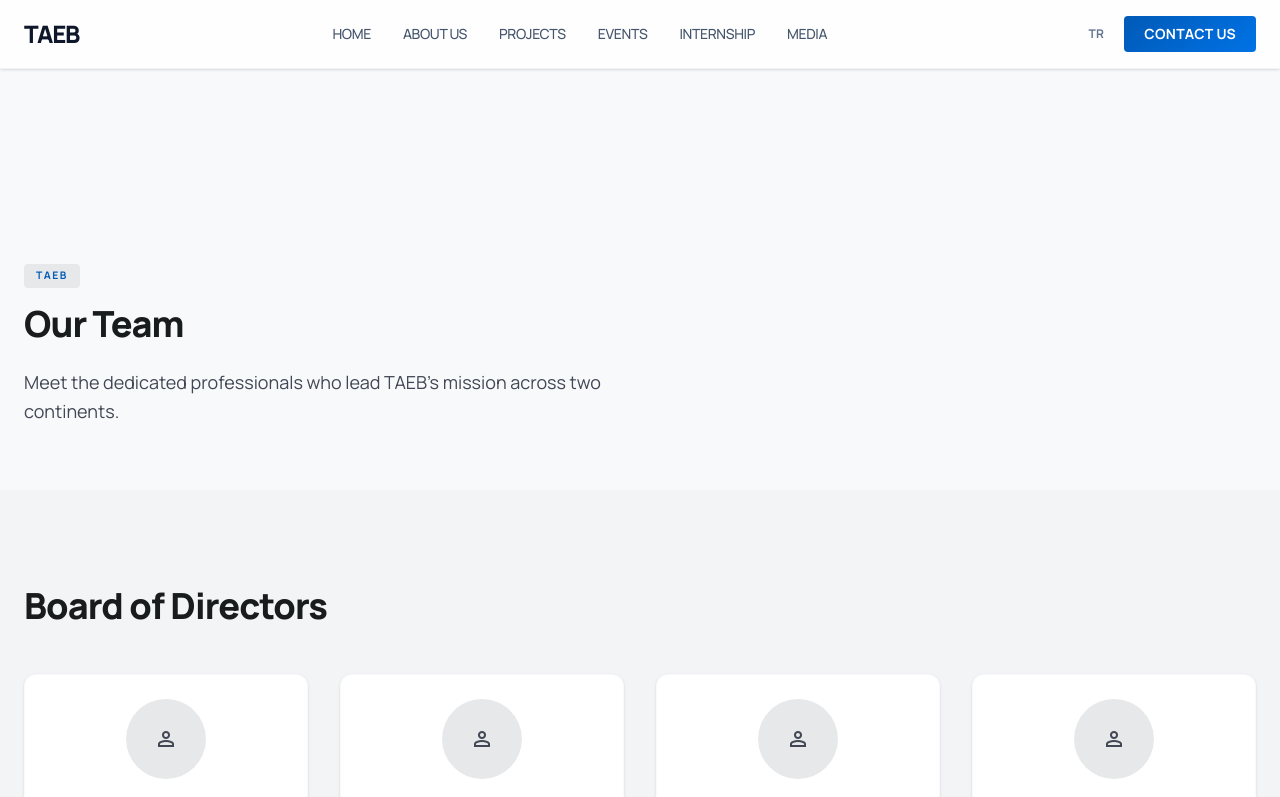
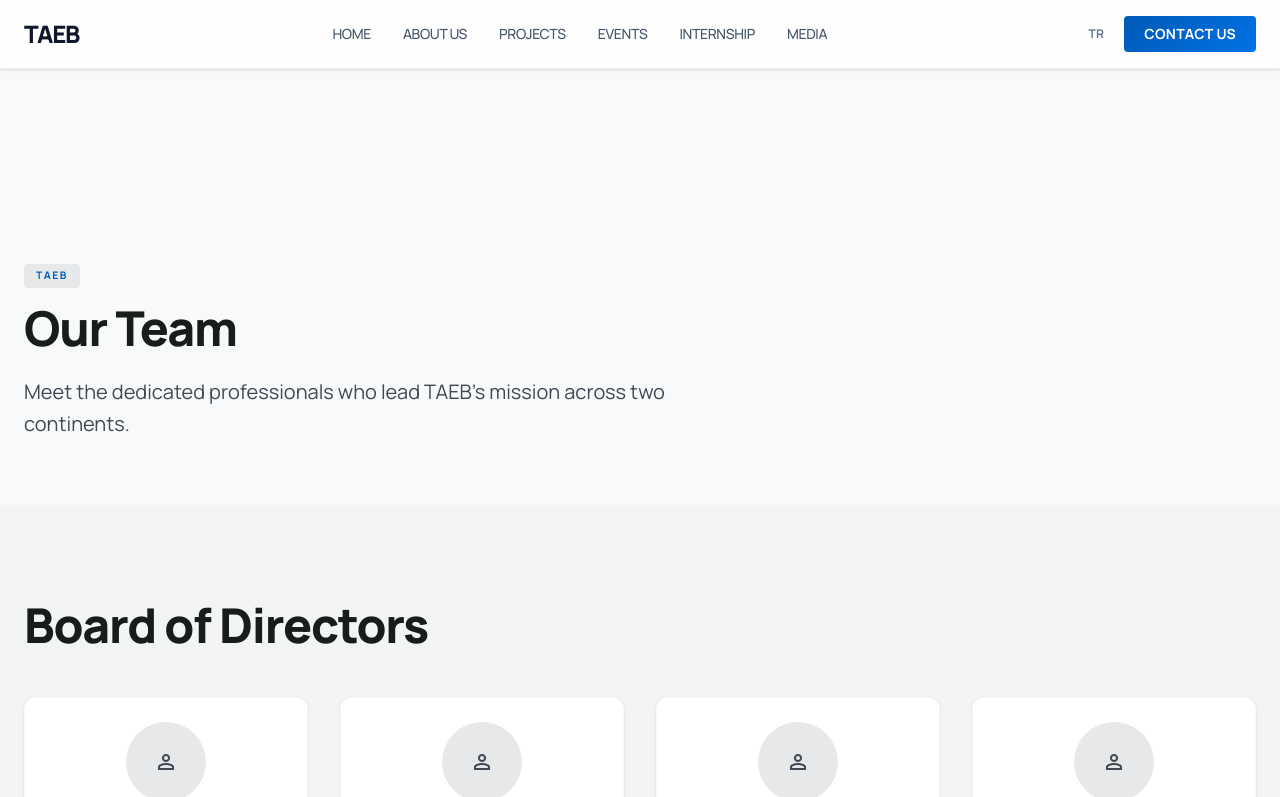
Before and after one commit to bulutmuf/taeb, a React (Vite) app: page /members in a window 1280 px wide. Shown: the top 797 px of the page. Built offline with nearby package versions, Linux system fonts and the light colour scheme.

Commit message:
style: fix redundant top padding across all pages and increase section title sizes

```diff
--- a/src/components/SectionHeading.tsx
+++ b/src/components/SectionHeading.tsx
@@ -40,11 +40,11 @@ export default function SectionHeading({
           {badge}
         </span>
       )}
-      <h2 className="text-3xl md:text-4xl font-extrabold tracking-tight text-on-surface mb-6">
+      <h2 className="text-4xl md:text-5xl font-extrabold tracking-tight text-on-surface mb-6">
         {title} {titleAccent && <span className="text-primary italic">{titleAccent}</span>}
       </h2>
       {description && (
-        <p className="text-lg text-on-surface-variant leading-relaxed">
+        <p className="text-xl text-on-surface-variant leading-relaxed">
           {description}
         </p>
       )}
--- a/src/data/members.ts
+++ b/src/data/members.ts
@@ -30,10 +30,30 @@ export const advisoryBoard: BoardMember[] = [
 ];
 
 export const developmentTeam: BoardMember[] = [
-  { name: "Bulut Müftüoğlu", roleEn: "Lead Developer", roleTr: "Baş Geliştirici", image: "" },
-  { name: "Kutay Emin Gülümser", roleEn: "Developer", roleTr: "Geliştirici", image: "" },
-  { name: "İrem Keskin", roleEn: "Developer", roleTr: "Geliştirici", image: "" },
-  { name: "Mehmed Bülend Uğur", roleEn: "Developer", roleTr: "Geliştirici", image: "" },
+  {
+    name: [66, 117, 108, 117, 116, 32, 77, 252, 102, 116, 252, 111, 287, 108, 117].map(c => String.fromCharCode(c)).join(''),
+    roleEn: "Lead Developer",
+    roleTr: "Baş Geliştirici",
+    image: ""
+  },
+  {
+    name: [75, 117, 116, 97, 121, 32, 69, 109, 105, 110, 32, 71, 252, 108, 252, 109, 115, 101, 114].map(c => String.fromCharCode(c)).join(''),
+    roleEn: "Developer",
+    roleTr: "Geliştirici",
+    image: ""
+  },
+  {
+    name: [304, 114, 101, 109, 32, 75, 101, 115, 107, 105, 110].map(c => String.fromCharCode(c)).join(''),
+    roleEn: "Developer",
+    roleTr: "Geliştirici",
+    image: ""
+  },
+  {
+    name: [77, 101, 104, 109, 101, 100, 32, 66, 252, 108, 101, 110, 100, 32, 85, 287, 117, 114].map(c => String.fromCharCode(c)).join(''),
+    roleEn: "Developer",
+    roleTr: "Geliştirici",
+    image: ""
+  },
 ];
 
 export interface Representative {
--- a/src/pages/About.tsx
+++ b/src/pages/About.tsx
@@ -6,7 +6,7 @@ export default function About() {
 
   return (
     <>
-      <section className="relative bg-surface py-24 overflow-hidden">
+      <section className="relative bg-surface pt-0 pb-24 overflow-hidden">
         <div className="max-w-7xl mx-auto px-6 grid md:grid-cols-2 gap-12 items-center">
           <div>
             <SectionHeading
--- a/src/pages/Contact.tsx
+++ b/src/pages/Contact.tsx
@@ -8,7 +8,7 @@ export default function Contact() {
 
   return (
     <>
-      <section className="max-w-7xl mx-auto px-6 pt-24 pb-16">
+      <section className="max-w-7xl mx-auto px-6 pt-0 pb-16">
         <SectionHeading
           badge="TAEB"
           title={t("contact.headline")}
```
